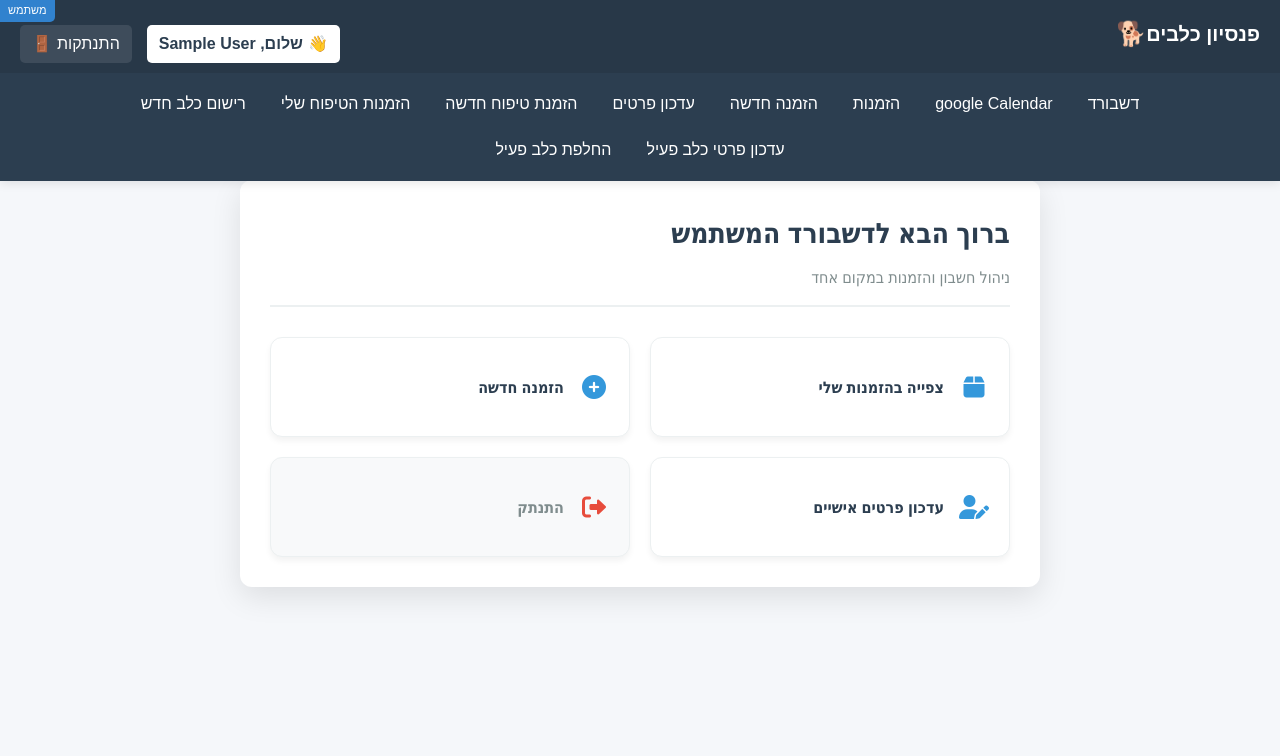
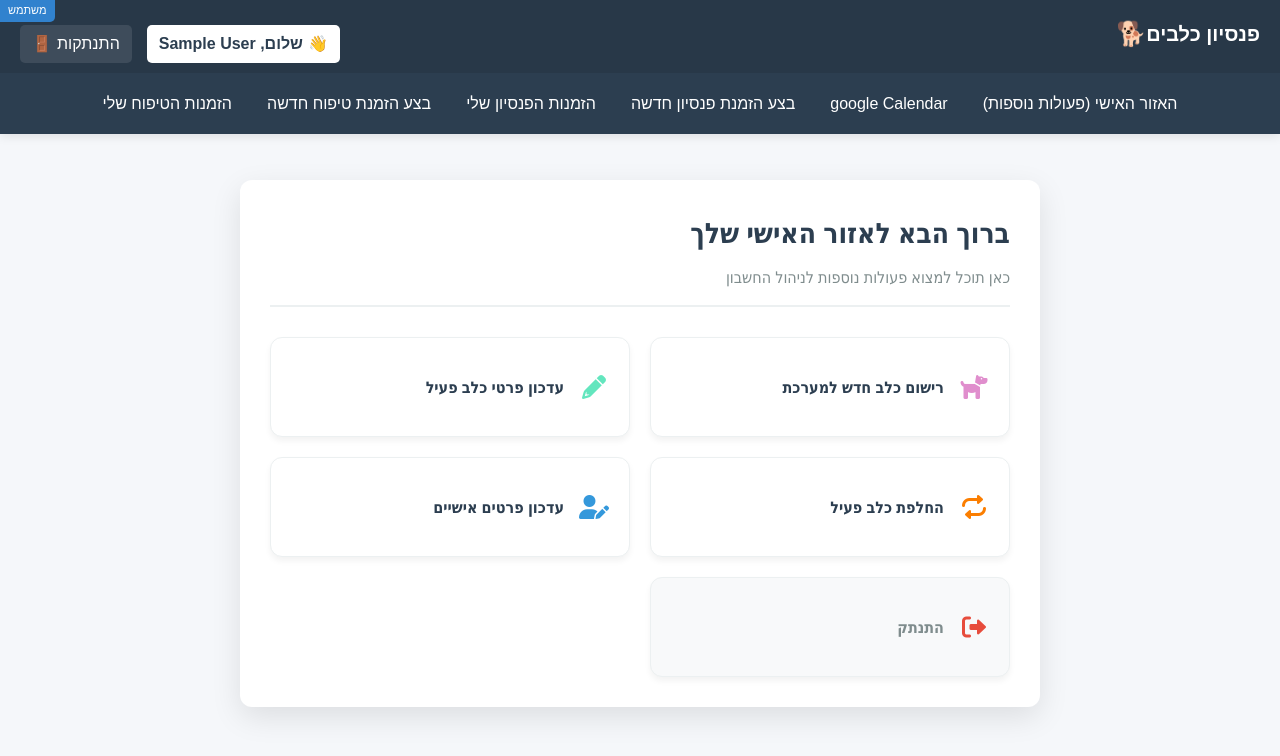
Before and after one commit to ItayRam1995/finalProject, a PHP site: page /user/user_dashboard_secured.php in a window 1280 px wide. Shown: the top 756 px of the page. Run offline with PHP 8.4, Linux system fonts and the light colour scheme; the visitor is signed in with stand-in values (Sample User, id 1).

Commit message:
הוספת עמוד - האזור האישי לביצוע פעולות נוספות בחשבון של הוספה ועדכון פרטים של המשתמש והכלבים שלו עדכון עמודים נוספים שמובילים לדף הזה

```diff
--- a/dog_registration/user/dog_registration_without_dogs.php
+++ b/dog_registration/user/dog_registration_without_dogs.php
@@ -839,7 +839,7 @@ $conn->close();
                             // ממשיך לנסות לנתח את התשובה שהתקבלה מהשרת כ־ JSON
                             const result = JSON.parse(response);
                             if (result.status === 'success') {
-                                showStatusMessage('הכלב נרשם בהצלחה! מעביר אותך לדשבורד או לבחירת הכלב...', 'success');
+                                showStatusMessage('הכלב נרשם בהצלחה! מעביר אותך עכשיו לאזור האישי שלך  ...', 'success');
 
                                 // הפניה לדשבורד המשתמש לאחר 3 שניות
                                 setTimeout(function() {
--- a/dog_registration/user/select_active_dog.php
+++ b/dog_registration/user/select_active_dog.php
@@ -58,8 +58,8 @@ if (isset($_POST['selected_dog_id'])) {
         $_SESSION['active_dog_id'] = $check_row['dog_id'];
         $_SESSION['active_dog_name'] = $check_row['dog_name'];
 
-        // עדכון הודעת הצלחה והפניה לדשבורד
-        $success_message = "הכלב '" . htmlspecialchars($check_row['dog_name']) . "' נבחר בהצלחה!";
+        // עדכון הודעת הצלחה והפניה לאזור האישי
+        $success_message = "הכלב '" . htmlspecialchars($check_row['dog_name']) . "' נבחר בהצלחה! מעביר אותך חזרה לאזור האישי ";
 
         // // אפשר להפנות לדשבורד או להישאר באותו עמוד
         // echo "<script>window.location.href = '../../registration/user/user_dashboard_secured.php';</script>";
--- a/header.php
+++ b/header.php
@@ -87,16 +87,16 @@ $links = $user_type == 1
         '../../inventory_management/admin/inventory_management.php' => 'ניהול מלאי'
     ]
     : [
-        '../../registration/user/user_dashboard_secured.php' => 'דשבורד',
+        '../../registration/user/user_dashboard_secured.php' => 'האזור האישי (פעולות נוספות)',
         '../../googleCalendar/user/calendar.php' => 'google Calendar',
-        '../../registration/user/my_orders.php' => 'הזמנות',
-        '../../reservation/user/reservation.php' => 'הזמנה חדשה',
-        '../../registration/user/update_User_profile.php' => 'עדכון פרטים',
-        '../../grooming/user/treatments.php' => 'הזמנת טיפוח חדשה',
+        '../../reservation/user/reservation.php' => ' בצע הזמנת פנסיון חדשה',
+        '../../registration/user/my_orders.php' => 'הזמנות הפנסיון שלי',
+        // '../../registration/user/update_User_profile.php' => 'עדכון פרטים',
+        '../../grooming/user/treatments.php' => 'בצע הזמנת טיפוח חדשה',
         '../../grooming_panel/user/groomingPanelUser.php' => 'הזמנות הטיפוח שלי',
-        '../../dog_registration/user/dog_registration.php' => 'רישום כלב חדש',
-         '../../update_dog_profile/user/update_active_dog_profile.php' => 'עדכון פרטי כלב פעיל',
-        '../../dog_registration/user/select_active_dog.php' => 'החלפת כלב פעיל',
+        // '../../dog_registration/user/dog_registration.php' => 'רישום כלב חדש',
+        // '../../update_dog_profile/user/update_active_dog_profile.php' => 'עדכון פרטי כלב פעיל',
+        // '../../dog_registration/user/select_active_dog.php' => 'החלפת כלב פעיל',
     ];
 
 // קביעת צבעים לפי סוג משתמש
--- a/registration/user/user_dashboard_secured.php
+++ b/registration/user/user_dashboard_secured.php
@@ -4,18 +4,19 @@
 <head>
   <meta charset="UTF-8">
   <meta name="viewport" content="width=device-width, initial-scale=1.0">
-  <title>דשבורד משתמש</title>
+  <title>האזור האישי שלי</title>
   <link rel="stylesheet" href="https://cdnjs.cloudflare.com/ajax/libs/font-awesome/6.0.0/css/all.min.css">
   <style>
     :root {
-      --primary-color: #3498db;
-      --secondary-color: #2980b9;
-      --accent-color: #f1c40f;
-      --text-color: #2c3e50;
-      --light-gray: #ecf0f1;
-      --border-radius: 12px;
+    --primary-color: #3498db;       /* כחול */
+    --secondary-color: #2980b9;     /* כחול כהה  */
+    --accent-color: #f1c40f;        /* צהוב */
+    --text-color: #2c3e50;          /* צבע טקסט כהה */
+    --light-gray: #ecf0f1;          /* אפור בהיר לרקע */
+    --border-radius: 12px;          /* פינות מעוגלות */
     }
 
+    /* איפוס עיצוב ברירת מחדל של הדפדפן */
     * {
       margin: 0;
       padding: 0;
@@ -25,104 +26,111 @@
     body {
       font-family: 'Segoe UI', Tahoma, Geneva, Verdana, sans-serif;
       background-color: #f5f7fa;
-      color: var(--text-color);
+      color: var(--text-color); /* כחול */
       line-height: 1.6;
-      padding: 20px;
-      direction: rtl;
+      padding: 20px;              /* ריווח פנימי */
+      direction: rtl;             /* תצוגה מימין לשמאל */
     }
 
+      /* עיצוב הקונטיינר המרכזי */
     .container {
-      max-width: 800px;
-      margin: 40px auto;
+      max-width: 800px;   /* מגביל את הרוחב */
+     margin: 40px auto;  /* מרכז את הקונטיינר */
     }
 
+    /* עיצוב תיבת האזור האישי */
     .dashboard {
-      background: white;
-      padding: 30px;
-      border-radius: var(--border-radius);
-      box-shadow: 0 10px 30px rgba(0,0,0,0.1);
+    background: white;                                /* רקע לבן */
+    padding: 30px;                                     /* ריווח פנימי */
+    border-radius: var(--border-radius);              /* פינות מעוגלות */
+    box-shadow: 0 10px 30px rgba(0,0,0,0.1);          /* צל */
     }
 
     .dashboard-header {
       margin-bottom: 30px;
-      border-bottom: 2px solid var(--light-gray);
+      border-bottom: 2px solid var(--light-gray); /* קו תחתון להפרדה */
       padding-bottom: 15px;
     }
 
     .dashboard-header h2 {
-      font-size: 28px;
+      font-size: 28px; /* כותרת גדולה */
       color: var(--text-color);
       margin-bottom: 10px;
     }
 
     .dashboard-header p {
-      color: #7f8c8d;
+      color: #7f8c8d; /* אפור בהיר לטקסט משנה */
       font-size: 16px;
     }
 
+    /* רשת כפתורי הפעולה */
     .actions-grid {
       display: grid;
-      grid-template-columns: repeat(2, 1fr);
-      gap: 20px;
+      grid-template-columns: repeat(2, 1fr); /* שתי עמודות */
+      gap: 20px;                             /* ריווח בין כפתורים */
       margin-top: 25px;
     }
 
+    /* כפתור פעולה  */
     .action-button {
-      display: flex;
-      align-items: center;
-      justify-content: flex-start;
-      padding: 20px;
+      display: flex; /* מאפשר סידור של אייקון וטקסט בשורה אחת */
+      align-items: center; /* ממרכז את התוכן אנכית בתוך הכפתור */
+      justify-content: flex-start; /* מיישר את התוכן לשמאל, כך שהאייקון יופיע לפני הטקסט */
+      padding: 20px; /* ריווח פנימי מכל הצדדים */
       height: 100px;
-      background: white;
+      background: white; /* רקע לבן */
       color: var(--text-color);
       border-radius: var(--border-radius);
-      text-decoration: none;
+      text-decoration: none; /* מסיר קו תחתון */
       font-weight: 600;
       font-size: 16px;
-      border: 1px solid var(--light-gray);
+      border: 1px solid var(--light-gray); /* מסגרת אפורה */
       transition: all 0.3s ease;
-      box-shadow: 0 4px 6px rgba(0,0,0,0.05);
+      box-shadow: 0 4px 6px rgba(0,0,0,0.05); /* צל */
     }
 
+    /* עיצוב אייקון בכפתור */
     .action-button i {
-      font-size: 24px;
-      margin-left: 15px;
+      font-size: 24px; /* גודל האייקון */
+      margin-left: 15px; /* ריווח מימין לטקסט */
       color: var(--primary-color);
       transition: all 0.3s ease;
       width: 30px;
-      text-align: center;
+      text-align: center;  /* ממרכז את האייקון במסגרת */
     }
 
     .action-button:hover {
-      transform: translateY(-5px);
-      box-shadow: 0 10px 20px rgba(0,0,0,0.1);
-      border-color: var(--primary-color);
+      transform: translateY(-5px); /* תזוזה כלפי מעלה */
+      box-shadow: 0 10px 20px rgba(0,0,0,0.1); /* צל מוגבר */
+      border-color: var(--primary-color); /* שינוי צבע מסגרת */
     }
 
     .action-button:hover i {
-      transform: scale(1.2);
+      transform: scale(1.2);  /* הגדלה של האייקון */
     }
 
+    /* אפקט בעת לחיצה על כפתור */
     .action-button:active {
-      transform: translateY(0) scale(0.98);
+      transform: translateY(0) scale(0.98); /* הכפתור יורד מעט ומוקטן */
     }
 
+    /* עיצוב ייחודי לכפתור התנתקות */
     .logout-button {
-      background-color: #f8f9fa;
-      color: #7f8c8d;
+      background-color: #f8f9fa; /* רקע אפור בהיר */
+      color: #7f8c8d;  /* טקסט אפור כהה יותר */
     }
 
     .logout-button i {
-      color: #e74c3c;
+      color: #e74c3c; /* אדום */
     }
 
     @media (max-width: 600px) {
       .actions-grid {
-        grid-template-columns: 1fr;
+        grid-template-columns: 1fr; /* עמודה אחת בלבד */
       }
 
       .action-button {
-        height: 80px;
+        height: 80px; /* כפתורים קטנים יותר */
       }
 
       .dashboard {
@@ -136,23 +144,38 @@
   <div class="container">
     <div class="dashboard">
       <div class="dashboard-header">
-        <h2>ברוך הבא לדשבורד המשתמש</h2>
-        <p>ניהול חשבון והזמנות במקום אחד</p>
+        <h2>ברוך הבא לאזור האישי שלך </h2>
+        <p>כאן תוכל למצוא פעולות נוספות לניהול החשבון</p>
       </div>
 
+      <!-- רשת כפתורי פעולה, מוצגת בשתי עמודות -->
       <div class="actions-grid">
-        <a href="my_orders.php" class="action-button">
-          <i class="fas fa-box"></i>
-          <span>צפייה בהזמנות שלי</span>
+
+        <!-- כפתור לרישום כלב חדש -->
+        <a href="../../dog_registration/user/dog_registration.php" class="action-button">
+          <i class="fa-solid fa-dog fa-xl" style="color:rgb(224, 142, 205);"></i>
+          <span>רישום כלב חדש למערכת</span>
         </a>
-        <a href="../../reservation/user/reservation.php" class="action-button">
-          <i class="fas fa-plus-circle"></i>
-          <span>הזמנה חדשה</span>
+
+        <!-- כפתור לעדכון פרטי הכלב הפעיל -->
+        <a href="../../update_dog_profile/user/update_active_dog_profile.php" class="action-button">
+          <i class="fa-solid fa-pencil fa-xl" style="color: #63E6BE;"></i>
+          <span>עדכון פרטי כלב פעיל</span>
         </a>
-        <a href="update_profile_secured.php" class="action-button">
+
+        <!-- כפתור להחלפת הכלב הפעיל -->
+        <a href="../../dog_registration/user/select_active_dog.php" class="action-button">
+          <i class="fa-solid fa-repeat fa-xl" style="color:rgb(251, 126, 1);" ></i>
+          <span>החלפת כלב פעיל</span>
+        </a>
+
+        <!-- כפתור לעדכון פרטים אישיים של המשתמש -->
+        <a href="../../registration/user/update_User_profile.php" class="action-button">
           <i class="fas fa-user-edit"></i>
           <span>עדכון פרטים אישיים</span>
         </a>
+
+        <!-- כפתור התנתקות -->
         <a href="../logout.php" class="action-button logout-button">
           <i class="fas fa-sign-out-alt"></i>
           <span>התנתק</span>
```
Also changed, not shown: dog_registration/user/dog_registration.php (+36 -2 lines), registration/user/update_User_profile.php (+54 -0 lines), update_dog_profile/user/update_active_dog_profile.php (+4 -4 lines).
